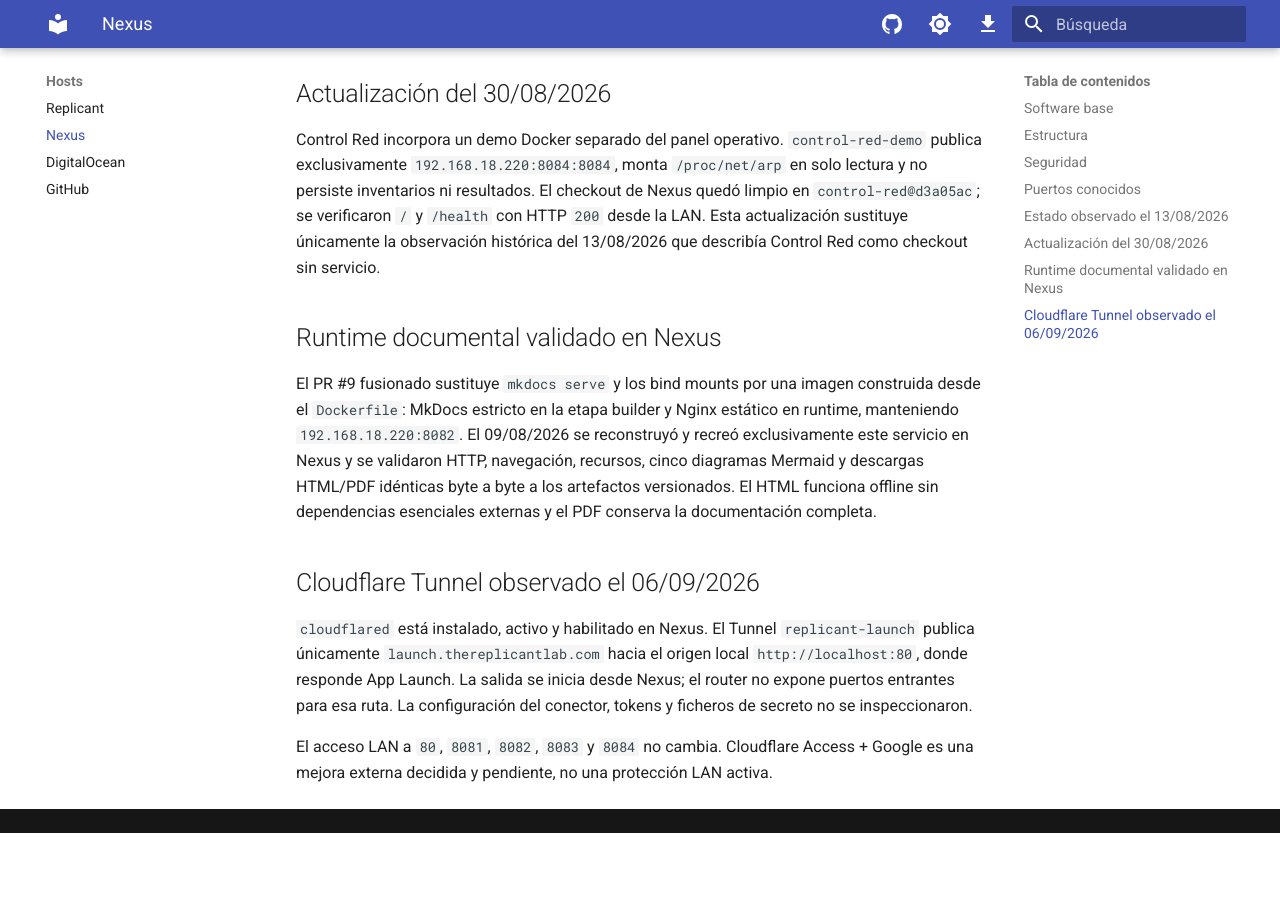
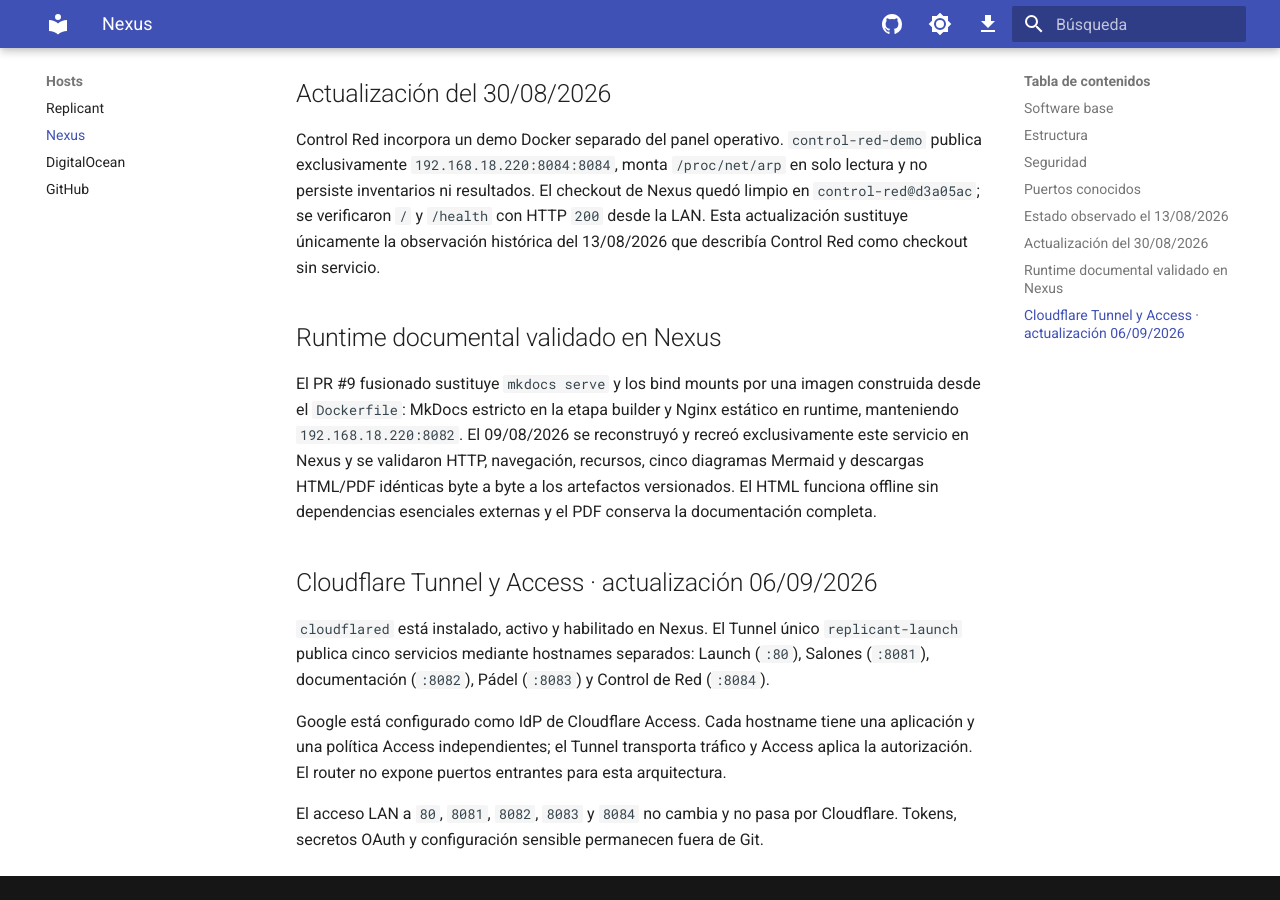
Before and after one commit to ratienza/infra-replicant-lab, an MkDocs documentation site: the page built from docs/hosts/nexus.md, in a window 1280 px wide and 900 px high, scrolled down 2599 px. Built offline with MkDocs 1.6.1 and Material for MkDocs 9.7.7, drawn with Linux system fonts in a browser that asks for light colours; a script that is not in the unit is left out; before the commit the page ends 3432 px from its top, so only the background shows below that.

Commit message:
docs: update Nexus Cloudflare state

```diff
--- a/docs/hosts/nexus.md
+++ b/docs/hosts/nexus.md
@@ -72,8 +72,10 @@
 
 El PR #9 fusionado sustituye `mkdocs serve` y los bind mounts por una imagen construida desde el `Dockerfile`: MkDocs estricto en la etapa builder y Nginx estático en runtime, manteniendo `192.168.18.220:8082`. El 09/08/2026 se reconstruyó y recreó exclusivamente este servicio en Nexus y se validaron HTTP, navegación, recursos, cinco diagramas Mermaid y descargas HTML/PDF idénticas byte a byte a los artefactos versionados. El HTML funciona offline sin dependencias esenciales externas y el PDF conserva la documentación completa.
 
-## Cloudflare Tunnel observado el 06/09/2026
+## Cloudflare Tunnel y Access · actualización 06/09/2026
 
-`cloudflared` está instalado, activo y habilitado en Nexus. El Tunnel `replicant-launch` publica únicamente `launch.thereplicantlab.com` hacia el origen local `http://localhost:80`, donde responde App Launch. La salida se inicia desde Nexus; el router no expone puertos entrantes para esa ruta. La configuración del conector, tokens y ficheros de secreto no se inspeccionaron.
+`cloudflared` está instalado, activo y habilitado en Nexus. El Tunnel único `replicant-launch` publica cinco servicios mediante hostnames separados: Launch (`:80`), Salones (`:8081`), documentación (`:8082`), Pádel (`:8083`) y Control de Red (`:8084`).
 
-El acceso LAN a `80`, `8081`, `8082`, `8083` y `8084` no cambia. Cloudflare Access + Google es una mejora externa decidida y pendiente, no una protección LAN activa.
+Google está configurado como IdP de Cloudflare Access. Cada hostname tiene una aplicación y una política Access independientes; el Tunnel transporta tráfico y Access aplica la autorización. El router no expone puertos entrantes para esta arquitectura.
+
+El acceso LAN a `80`, `8081`, `8082`, `8083` y `8084` no cambia y no pasa por Cloudflare. Tokens, secretos OAuth y configuración sensible permanecen fuera de Git.
```
